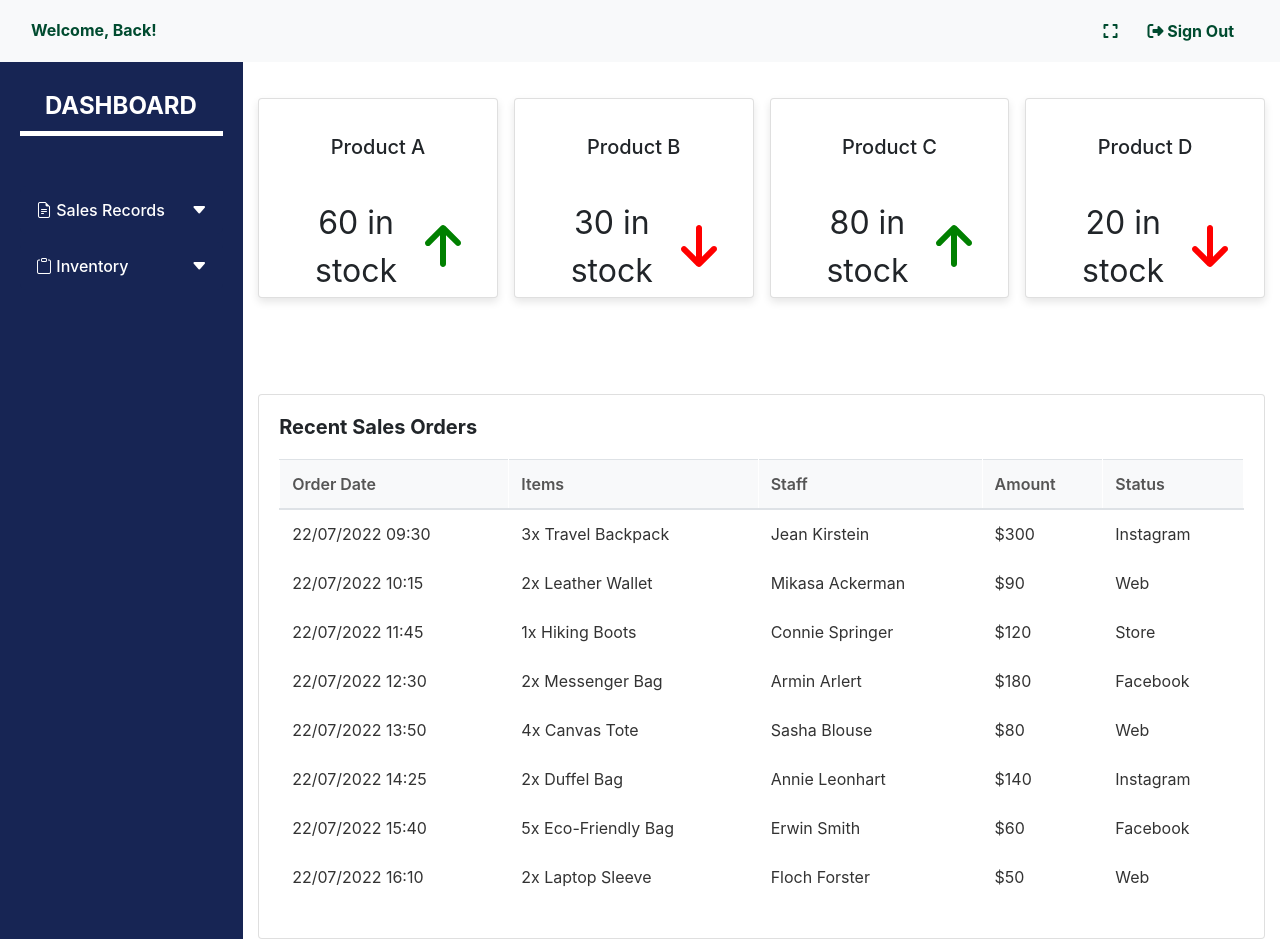
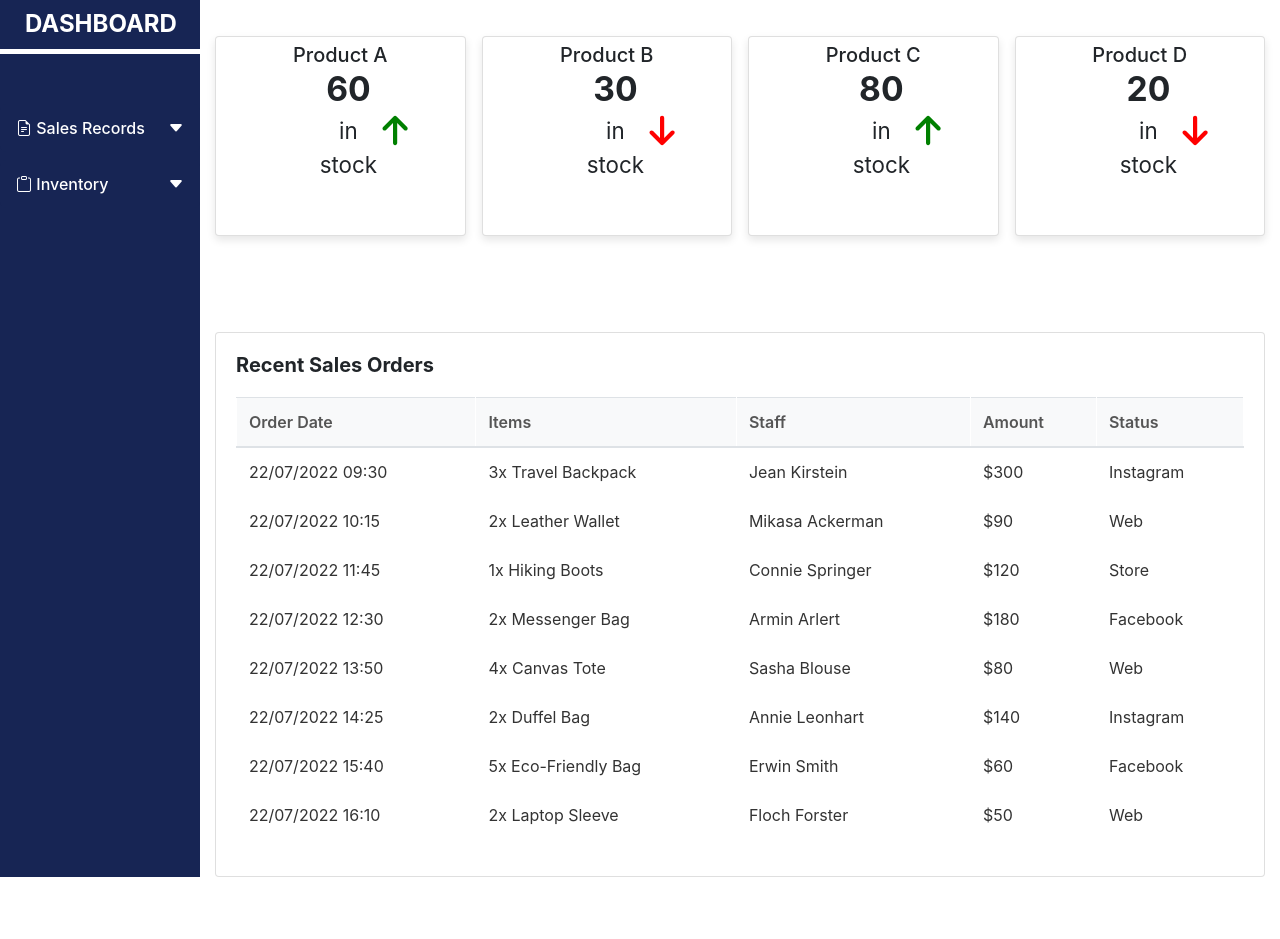
Before and after one commit to mrtechnic/sales-tracker-app, a React (Vite) app: page /StaffDashboard in a window 1280 px wide. After the commit the page ends 877 px from the top, so only its background shows below. Built offline with nearby package versions, Linux system fonts and the light colour scheme.

Commit message:
few adjustments

```diff
--- a/src/Dashboards/StaffDashboard.jsx
+++ b/src/Dashboards/StaffDashboard.jsx
@@ -2,7 +2,6 @@ import React from 'react';
 import { Card, Container } from 'react-bootstrap';
 import { FontAwesomeIcon } from '@fortawesome/react-fontawesome';
 import { faArrowUp, faArrowDown } from '@fortawesome/free-solid-svg-icons';
-import Navbar from '../components/NavBar';
 import StaffSidebar from '../components/StaffSideBar';
 import RecentSalesOrder from '../components/RecentSalesOrder';
 import './staffdashboard.css';
@@ -17,7 +16,6 @@ const StaffDashboard = () => {
 
   return (
     <div>
-      <Navbar />
       <div className="app-body">
         <StaffSidebar />
         <div className="staff-dashboard-container">
@@ -28,7 +26,9 @@ const StaffDashboard = () => {
                   <Card.Body>
                     <Card.Title>{product.name}</Card.Title>
                     <div className="inventory-info">
-                      <span className="product-number">{product.quantity} in stock</span>
+                      <span className="product-number">
+                      <span className="quantity-figure">{product.quantity}</span> in stock
+                      </span>
                       <span className="arrow-indicator">
                         <FontAwesomeIcon
                           icon={product.quantity > 50 ? faArrowUp : faArrowDown}
--- a/src/Dashboards/staffdashboard.css
+++ b/src/Dashboards/staffdashboard.css
@@ -17,12 +17,17 @@
 .staff-dashboard-container {
 flex: 1;
 padding-left: 0;
+width: 80%;
 }
 
 .product-inventory-row{
   display: flex;
   gap: 1rem;
   margin-top: 1rem;
+}
+
+.product-inventory-card .card-title {
+  margin-top: -30px; /* Adjust as needed */
 }
 
 .product-inventory-card{
@@ -37,6 +42,11 @@ padding-left: 0;
   height: 25vh;
 }
 
+.quantity-figure{
+  font-size: 3rem;
+  font-weight: bold;
+}
+
 .recent-sales{
   margin-top: 6rem;
   width: 100%;
@@ -48,11 +58,17 @@ padding-left: 0;
   align-items: center;
   gap: 0.5rem;
   font-size: 1.1rem;
-  margin-top: 2.5rem;
+  padding: 50px;
+  position: relative;
+  top: -50px;
+  left: 50px;
+  transform: scale(0.7);
+  transform-origin: top left;
+
 }
 
 .arrow-indicator {
-  font-size: 1.2rem;
+  font-size: 5.0rem;
   font-weight: bold;
 }
 
--- a/src/components/SideBar.jsx
+++ b/src/components/SideBar.jsx
@@ -4,14 +4,12 @@ import "./sidebar.css";
 const Sidebar = ({ onSelectCategory, selectedCategory }) => {
   const [openDropdown, setOpenDropdown] = useState(null);
 
-  // Function to handle both category selection and dropdown toggle
+
   const handleCategoryClick = (category) => {
     if (openDropdown === category) {
-      // Close the dropdown if it's open
       setOpenDropdown(null);
-      onSelectCategory(null); // Deselect the category
+      onSelectCategory(null);
     } else {
-      // Open the dropdown and select the category
       setOpenDropdown(category);
       onSelectCategory(category);
     }
@@ -20,7 +18,7 @@ const Sidebar = ({ onSelectCategory, selectedCategory }) => {
   return (
     <div
       className="parent-sidebar"
-      style={{ width: "250px", backgroundColor: "#052e16" }}
+      style={{ width: "200px", backgroundColor: "#052e16" }}
     >
       <div className="admin-sidebar">
         <div>
--- a/src/components/StaffSideBar.jsx
+++ b/src/components/StaffSideBar.jsx
@@ -4,24 +4,28 @@ import './staffsidebar.css';
 const StaffSidebar = ({ onSelectCategory, selectedCategory }) => {
   const [openDropdown, setOpenDropdown] = useState(null);
 
-  // Function to handle both category selection and dropdown toggle
+
   const handleCategoryClick = (category) => {
     if (openDropdown === category) {
-      // Close the dropdown if it's open
       setOpenDropdown(null);
-      onSelectCategory(null);  // Deselect the category
+      onSelectCategory(null);
     } else {
-      // Open the dropdown and select the category
       setOpenDropdown(category);
       onSelectCategory(category);
     }
   };
 
   return (
-    <div className="sidebar-bg">
-      <div className="sidebar-heading">
+    <div className="sidebar-bg"
+    style={{ width: "200px", backgroundColor: "#172554"}}>
+      <div className="admin-sidebar">
+        <div>
+      <div className="dash">
         <a href="/StaffDashboard" className="text-decoration-none mb-4">
-          <h4 className="fs-4 text-white" style={{ padding: '0 15px', margin: '10px' }}><strong> DASHBOARD </strong></h4>
+          <h4 className="fs-4 text-white"
+          style={{ padding: '0 15px', margin: '10px' }}>
+            <strong> DASHBOARD </strong>
+            </h4>
         </a>
       </div>
       <div className="dash-items">
@@ -80,6 +84,8 @@ const StaffSidebar = ({ onSelectCategory, selectedCategory }) => {
           </li>
         </ul>
       </div>
+      </div>
+    </div>
     </div>
   );
 };
--- a/src/components/staffsidebar.css
+++ b/src/components/staffsidebar.css
@@ -5,22 +5,6 @@ body{
     padding: 0;
     box-sizing: border-box;
 }
-
-.sidebar-bg {
-    background-color: #172554; /* Main dark blue background */
-    min-height: 100vh;
-    padding: 20px;
-  }
-
-  /* Sidebar Heading */
-  .sidebar-heading{
-    color: white;
-    border-bottom: 5px solid white;
-  }
-
-  .sidebar-heading h4:hover{
-    font-size: 30px;
-  }
 
   .side-item{
     font-weight: 500;
@@ -48,11 +32,6 @@ body{
 
   }
 
-  .side-link:hover {
-    background-color: white;
-    color: #172554;
-    text-decoration: none;
-  }
 
   /* Active Link Styling */
   .side-link.active{
```
